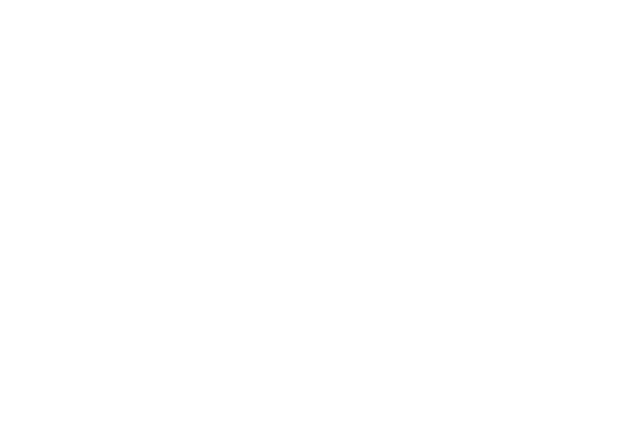
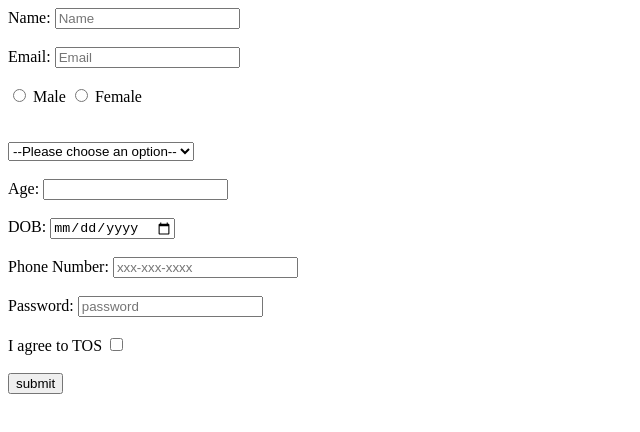
Before and after one commit to acciojob/signup-form-car-Prathik-mishra, a website: page main.html in a window 1280 px wide. Shown: the whole page, without its empty margins (0-640 px from the left). Drawn offline with Linux system fonts and the light colour scheme.

Commit message:
created a submission

```diff
--- a/main.html
+++ b/main.html
@@ -8,6 +8,66 @@
 
 <body>
 	<!-- the entire body must be written by student -->
+	<form method="post">
+            <div class="mainbody">
+                <div>
+                    <label for="name">Name: </label>
+                    <input type="text" id="name" placeholder="Name" required>
+                </div>
+                <br>
+                <div>
+                    <label for="email">Email: </label>
+                    <input type="Email" id="email" placeholder="Email" required>
+                </div>
+                <br>
+                <div>
+                    <input type="radio" id="gender_m" name="gender" value="male" required>
+                    <label for="gender_m">Male</label>
+
+                    <input type="radio" id="gender_f" name="gender" value="female" required>
+                    <label for="gender_f">Female</label><br><br>
+                </div>
+                <br>
+                <div>
+                    <select name="Car Brands" id="cars"  required>
+                        <option value="" disabled selected>--Please choose an option--</option>
+                        <option value="Audi">Audi</option>
+                        <option value="BMW">BMW</option>
+                        <option value="Aventadoor">Aventadoor</option>
+                        <option value="Jaguar">Jaguar</option>
+                        <option value="Ferrari">Ferrari</option>
+                        <option value="Ford">Ford</option>
+                    </select>
+                </div>
+                <br>
+                <div>
+                    <label for="age">Age: </label>
+                    <input type="number" name="Age" id="age" required>
+                </div>
+                <br>
+                <div>
+                    <label for="dob">DOB: </label>
+                    <input type="date" id="dob" placeholder="Age" required>
+                </div>
+                <br>
+                <div>
+                    <label for="tel">Phone Number: </label>
+                    <input type="tel" id="tel" placeholder="xxx-xxx-xxxx" required>
+                </div>
+                <br>
+                <div>
+                    <label for="password">Password: </label>
+                    <input type="password" id="password" placeholder="password" required>
+                </div>
+                <br>
+                <div>
+                    <label for="tos">I agree to TOS</label>
+                    <input type="checkbox" id="tos" required>
+                </div>
+                <br>
+                <button type="submit">submit</button>
+            </div>
+        </form>
     <script type="text/javascript" src="./script.js">
 </script>
 
```
